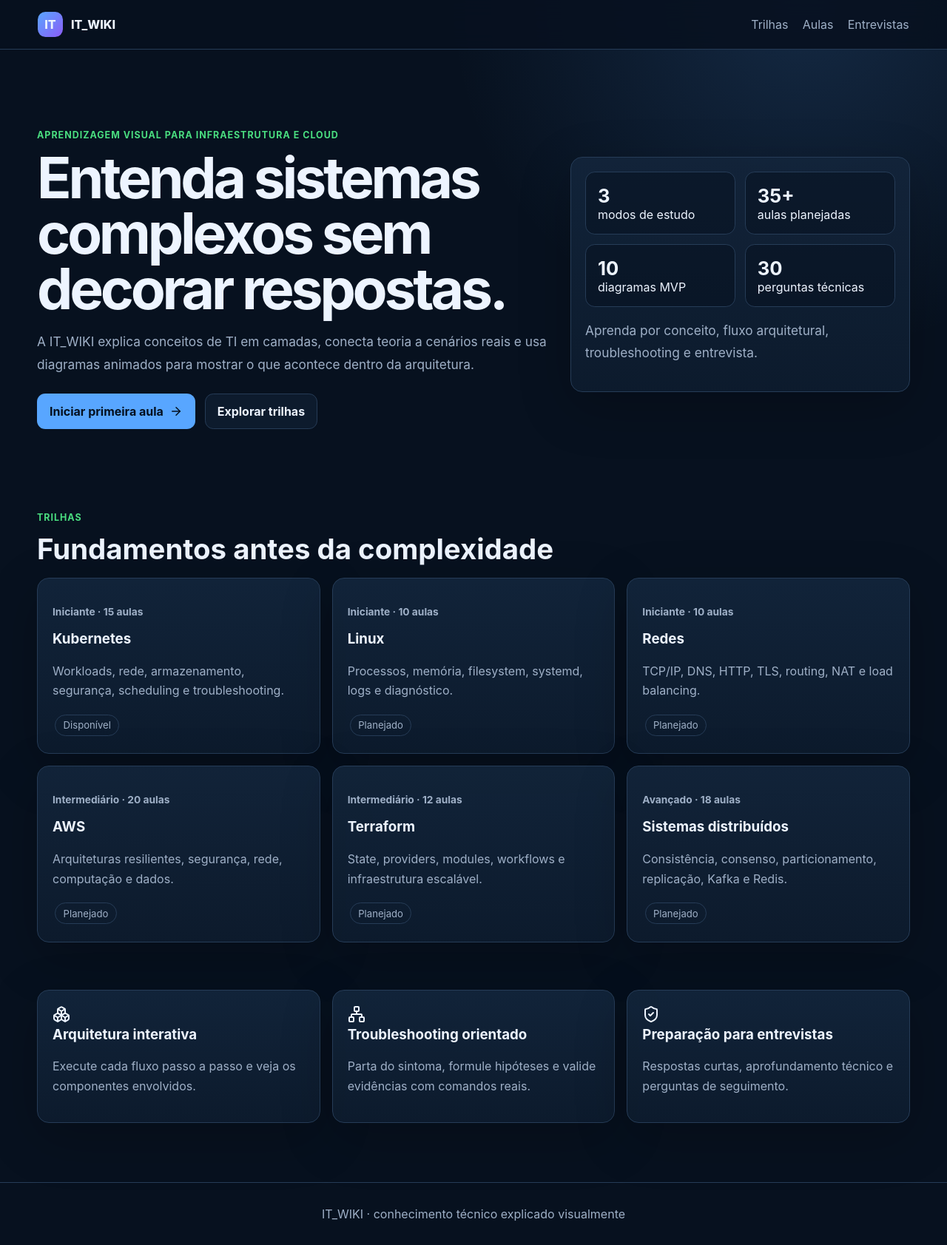
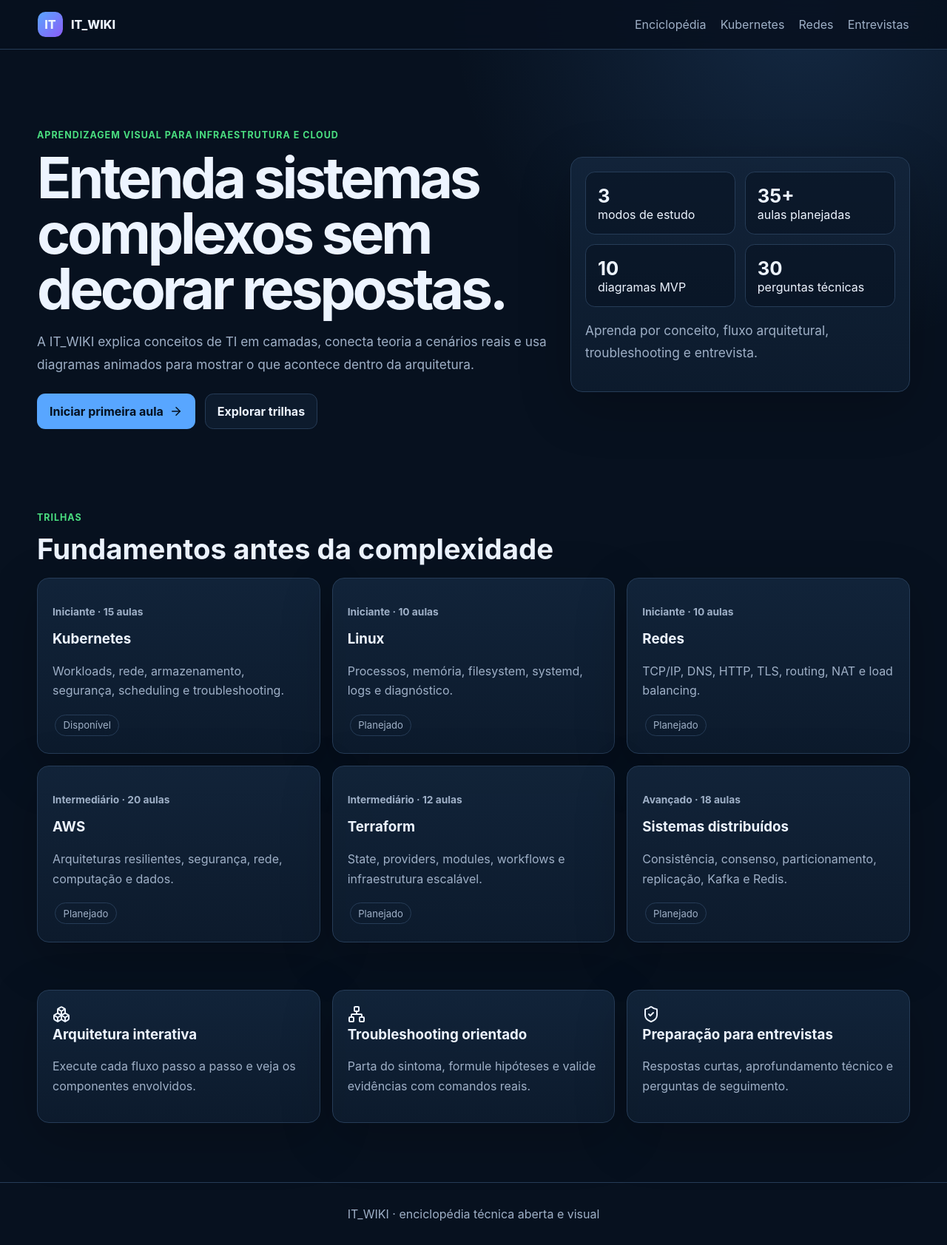
Before and after one commit to josecarlosjr/it_wiki, a Next.js app: page / in a window 1280 px wide. Shown: the whole page at 74% size. Built offline with nearby package versions, Linux system fonts and the light colour scheme.

Commit message:
refactor(ui): change navigation from courses to encyclopedia

```diff
--- a/app/layout.tsx
+++ b/app/layout.tsx
@@ -7,7 +7,7 @@ export const metadata: Metadata = {
     default: "IT_WIKI",
     template: "%s | IT_WIKI",
   },
-  description: "Aprenda infraestrutura, cloud e sistemas distribuídos com diagramas interativos.",
+  description: "Enciclopédia técnica aberta sobre infraestrutura, cloud, redes e sistemas distribuídos.",
 };
 
 export default function RootLayout({ children }: Readonly<{ children: React.ReactNode }>) {
@@ -21,13 +21,14 @@ export default function RootLayout({ children }: Readonly<{ children: React.Reac
               <span>IT_WIKI</span>
             </Link>
             <nav className="nav" aria-label="Navegação principal">
-              <Link href="/trilhas/">Trilhas</Link>
-              <Link href="/aprender/kubernetes-service/">Aulas</Link>
+              <Link href="/wiki/">Enciclopédia</Link>
+              <Link href="/wiki/kubernetes/">Kubernetes</Link>
+              <Link href="/wiki/redes/">Redes</Link>
               <Link href="/entrevistas/">Entrevistas</Link>
             </nav>
           </header>
           {children}
-          <footer className="footer">IT_WIKI · conhecimento técnico explicado visualmente</footer>
+          <footer className="footer">IT_WIKI · enciclopédia técnica aberta e visual</footer>
         </div>
       </body>
     </html>
```
